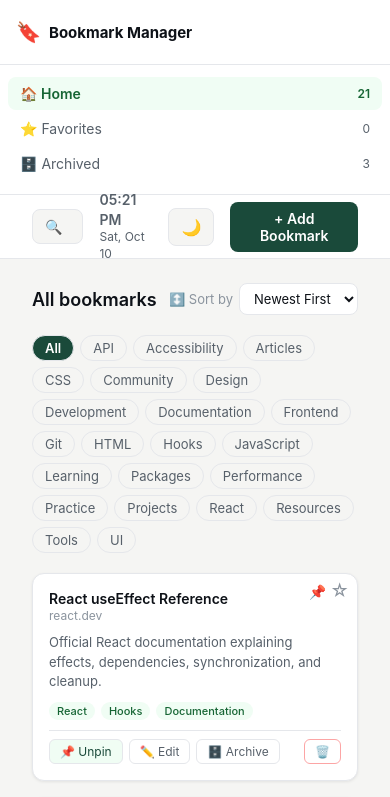
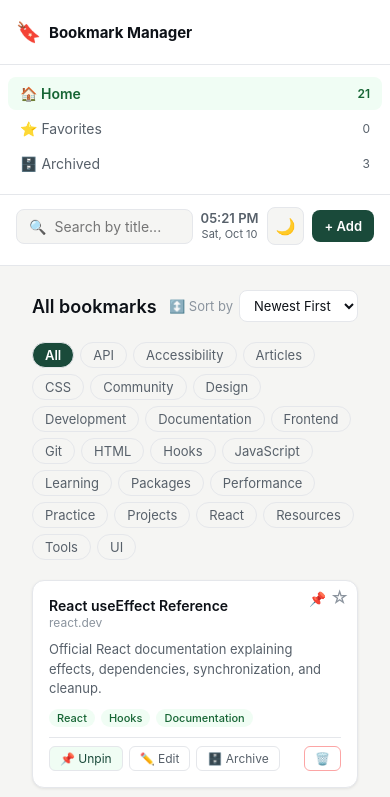
Before and after one commit to maiko1919/bookmark-manager-Maia-Iremashvili, a React (Vite) app: page / in a window 390 px wide. Shown: the top 797 px of the page. Built offline with nearby package versions, Linux system fonts and the light colour scheme.

Commit message:
Fix responsive header

```diff
--- a/src/components/Header.jsx
+++ b/src/components/Header.jsx
@@ -15,27 +15,28 @@ function Header({ theme, onToggleTheme, onAddClick, searchTerm, onSearch }) {
 
   return (
     <header style={{
-      height: '64px',
       background: 'var(--bg-header)',
       borderBottom: '1px solid var(--border)',
-      display: 'flex',
-      alignItems: 'center',
-      padding: '0 32px',
-      gap: '16px',
+      padding: '12px 16px',
       position: 'sticky',
       top: 0,
       zIndex: 100
     }}>
-      <div style={{ flex: 1 }}>
       <div style={{
+        display: 'flex',
+        alignItems: 'center',
+        gap: '8px',
+        marginBottom: '8px'
+      }}>
+        <div style={{
+          flex: 1,
           display: 'flex',
           alignItems: 'center',
           gap: '8px',
           background: 'var(--bg-main)',
           border: '1px solid var(--border)',
           borderRadius: '8px',
-          padding: '8px 12px',
-          maxWidth: '400px'
+          padding: '8px 12px'
         }}>
           <span style={{ color: 'var(--text-muted)', fontSize: '14px' }}>🔍</span>
           <input
@@ -52,13 +53,13 @@ function Header({ theme, onToggleTheme, onAddClick, searchTerm, onSearch }) {
             }}
           />
         </div>
-      </div>
 
         <div style={{
           display: 'flex', flexDirection: 'column', alignItems: 'center',
-        color: 'var(--text-secondary)', fontSize: '12px', lineHeight: 1.4
+          color: 'var(--text-secondary)', fontSize: '11px', lineHeight: 1.4,
+          whiteSpace: 'nowrap'
         }}>
-        <span style={{ fontWeight: '600', fontSize: '14px' }}>{formattedTime}</span>
+          <span style={{ fontWeight: '600', fontSize: '13px' }}>{formattedTime}</span>
           <span>{formattedDate}</span>
         </div>
 
@@ -68,9 +69,10 @@ function Header({ theme, onToggleTheme, onAddClick, searchTerm, onSearch }) {
             background: 'var(--bg-main)',
             border: '1px solid var(--border)',
             borderRadius: '8px',
-          padding: '8px 12px',
+            padding: '8px',
             fontSize: '16px',
-          color: 'var(--text-secondary)'
+            color: 'var(--text-secondary)',
+            flexShrink: 0
           }}
         >
           {theme === 'light' ? '🌙' : '☀️'}
@@ -83,16 +85,16 @@ function Header({ theme, onToggleTheme, onAddClick, searchTerm, onSearch }) {
             color: 'var(--accent-text)',
             border: 'none',
             borderRadius: '8px',
-          padding: '8px 16px',
-          fontSize: '14px',
+            padding: '8px 12px',
+            fontSize: '13px',
             fontWeight: '600',
-          display: 'flex',
-          alignItems: 'center',
-          gap: '6px'
+            whiteSpace: 'nowrap',
+            flexShrink: 0
           }}
         >
-        + Add Bookmark
+          + Add
         </button>
+      </div>
     </header>
   )
 }
```
Lines whose indentation alone changed are shown as unchanged.
